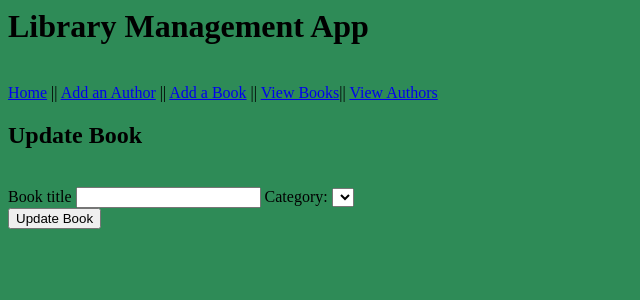
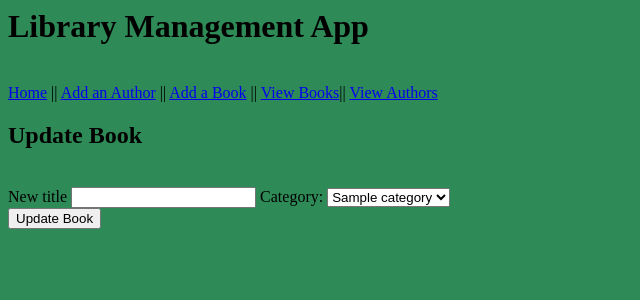
Before and after one commit to bit-of-a-git/DevOps-Core-Fundamental-Project, a Flask app: page /update-book/1 in a window 1280 px wide. Shown: the top 300 px of the page, without its empty margins (0-640 px from the left). Run offline with Flask 2, Linux system fonts and the light colour scheme; tables that the repository leaves empty hold one stand-in row (values such as "Sample post"); lists and menus that the app fills with data are empty.

Commit message:
Authors can now be updated, pre-populated categories have also been added

```diff
--- a/application/categories.py
+++ b/application/categories.py
@@ -1 +1 @@
-CatDict = {"1" : "Action/Adventure", "2" : "Biographies/Autobiographies", "3": "Classics", "4" : "Comic Book/Graphic Novel", "5" : "Detective, Mystery, & True Crime", "6" : "Essays", "7" : "History", "8" : "Horror", "9" : "Fantasy", "10" : "Fiction", "11" : "Poetry", "12" : "Science Fiction (Sci-Fi)", "13" : "Self-Help", "14" : "Short Stories", "15" : "Suspense/Thrillers"}
+categories = {"1" : "Action/Adventure", "2" : "Biographies/Autobiographies", "3": "Classics", "4" : "Comic Book/Graphic Novel", "5" : "Detective, Mystery, & True Crime", "6" : "Essays", "7" : "History", "8" : "Horror", "9" : "Fantasy", "10" : "Fiction", "11" : "Poetry", "12" : "Science Fiction (Sci-Fi)", "13" : "Self-Help", "14" : "Short Stories", "15" : "Suspense/Thrillers"}
--- a/application/forms.py
+++ b/application/forms.py
@@ -9,13 +9,18 @@ class AddAuthor(FlaskForm):
 class AddBook(FlaskForm):
     book_title = StringField("Book title:", validators=[DataRequired(message="Book title cannot be left blank.")])
     author = SelectField("Add to author:", choices=[], validators=[DataRequired(message="You must add an author first.")])
-    # This seems to be working, just need to fiddle around with it.
-    category = SelectField("Category:", choices=[("1", "Action"), ("2", "Adventure")])
+    category = SelectField("Category:", choices=[])
     submit = SubmitField("Add Book")
 
 class UpdateBook(FlaskForm):
     # Just trying to get changing the name working for now
     # after this I will make it so it can be marked unavailable
-    book_title = StringField('Book title', validators=[DataRequired(message="Book title cannot be left blank.")])
+    book_title = StringField('New title', validators=[DataRequired(message="Book title cannot be left blank.")])
     submit = SubmitField('Update Book')
     category = SelectField("Category:", choices=[])
+
+class UpdateAuthor(FlaskForm):
+    # Just trying to get changing the name working for now
+    # after this I will make it so it can be marked unavailable
+    author_name = StringField('New name:', validators=[DataRequired(message="Author name cannot be left blank.")])
+    submit = SubmitField('Update Book')
--- a/application/routes.py
+++ b/application/routes.py
@@ -1,12 +1,14 @@
 from application import app, db
-from application.forms import AddAuthor, AddBook, UpdateBook
+from application.forms import AddAuthor, AddBook, UpdateBook, UpdateAuthor
 from application.models import Author, Book, Category
 from flask import request, render_template, redirect, url_for
+
 
 @app.route('/')
 @app.route('/home')
 def home():
     return render_template('home.html')
+
 
 @app.route('/add-author', methods=['GET', 'POST'])
 def add_author():
@@ -25,18 +27,20 @@ def add_author():
             return f"That author already exists in the database."
     return render_template('add_author.html', form=form)
 
+
 @app.route('/add-book', methods=['GET', 'POST'])
 def add_book():
     form = AddBook()
     authors = Author.query.all()
+    categories = Category.query.all()
     for author in authors:
         form.author.choices.append((author.id, author.author_name))
+    for category in categories:
+        form.category.choices.append((category.id, category.cat_name))
     if request.method == 'POST':
         title = form.book_title.data
         author_id = form.author.data
         category_id = form.category.data
-        # value = dict(form.category.choices).get(form.category.data)
-        # cat_name = value
         # Checks if the book already exists in database
         duplicate = Book.query.filter_by(author_id=author_id, book_title=title).first()
         # If it doesn't, the book is added
@@ -49,11 +53,13 @@ def add_book():
             return f"That book already exists in the database."
     return render_template('add_book.html', form=form)
 
+
 @app.route('/view-books', methods=['GET'])
 def view_books():
     authors = Author.query.all()
     books = Book.query.all()
     return render_template('view_books.html', authors=authors, books=books)
+
 
 @app.route('/book-<int:bid>')
 def book(bid):
@@ -61,30 +67,60 @@ def book(bid):
     maxid = Book.query.order_by(Book.id.desc()).first().id
     return render_template('books.html', book=book, maxid=maxid)
 
+
 @app.route('/update-book/<int:bid>', methods=['GET','POST'])
 def update_book(bid):
     form = UpdateBook()
     categories = Category.query.all()
+    for category in categories:
+        form.category.choices.append((category.id, category.cat_name))
     if request.method == 'POST':
         title = form.book_title.data
-        # Category.id = form.category.data
+        category_id = form.category.data
         book = Book.query.filter_by(id=bid).first()
         book.book_title = title
-        # book.category = Category
+        book.category.id = category_id
+        db.session.add(book)
         db.session.commit()
         # # Not sure whether to redirect or not
         # return redirect(url_for('home'))
     return render_template('update_book.html', form=form)
 
+
 @app.route('/delete-book/<int:bid>')
 def delete_book(bid):
     book = Book.query.filter_by(id=bid).first()
-    # Probably delete below
     db.session.delete(book)
     db.session.commit()
     return redirect(url_for('view_books'))
+
 
 @app.route('/view-authors', methods=['GET'])
 def view_authors():
     authors = Author.query.all()
     return render_template('view_authors.html', authors=authors)
+
+
+@app.route('/update-author/<int:aid>', methods=['GET','POST'])
+def update_author(aid):
+    form = UpdateAuthor()
+    if request.method == 'POST':
+        name = form.author_name.data
+        author = Author.query.filter_by(id=aid).first()
+        author.author_name = name
+        db.session.add(author)
+        db.session.commit()
+        # # Not sure whether to redirect or not
+        # return redirect(url_for('home'))
+    return render_template('update_author.html', form=form)
+
+
+@app.route('/delete-author/<int:aid>')
+def delete_author(aid):
+    author = Author.query.filter_by(id=aid).first()
+    db.session.delete(author)
+    books = Book.query.filter_by(author_id=aid).all()
+    for book in books:
+        db.session.delete(book)
+    db.session.commit()
+    return redirect(url_for('view_books'))
--- a/application/templates/view_authors.html
+++ b/application/templates/view_authors.html
@@ -3,7 +3,8 @@
 <h2> List of Authors</h2>
 {% for author in authors %}
 <h4>{{author.author_name}}</h4>
-
+<a href="{{ url_for('update_author', aid=author.id) }}"> Update </a> |
+<a href="{{ url_for('delete_author', aid=author.id) }}"> Delete </a><br>
 {% endfor %}
 <br>
 {% endblock body %}
```
Also changed, not shown: application/templates/update_author.html (added, +14 -0 lines), create.py (+8 -2 lines).
